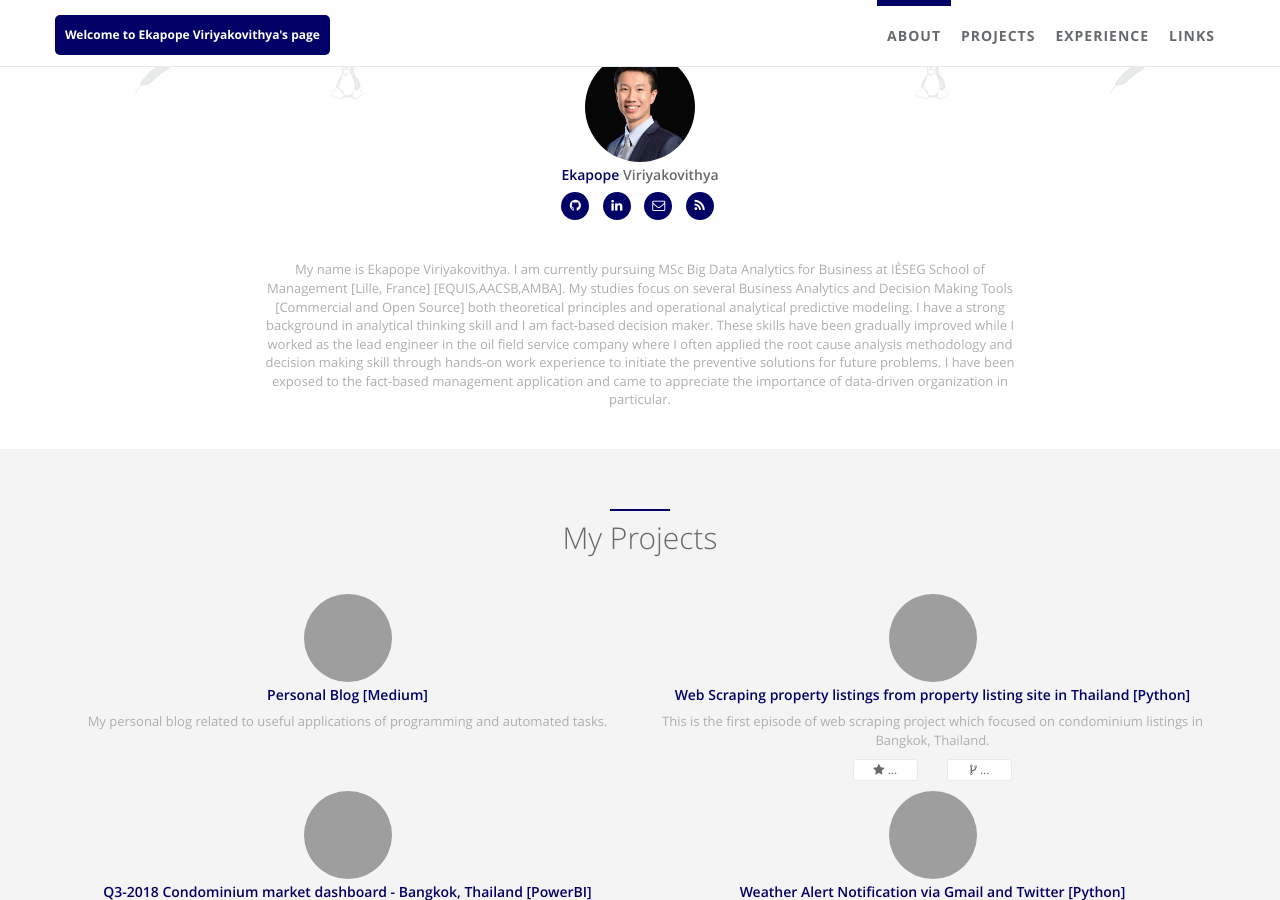
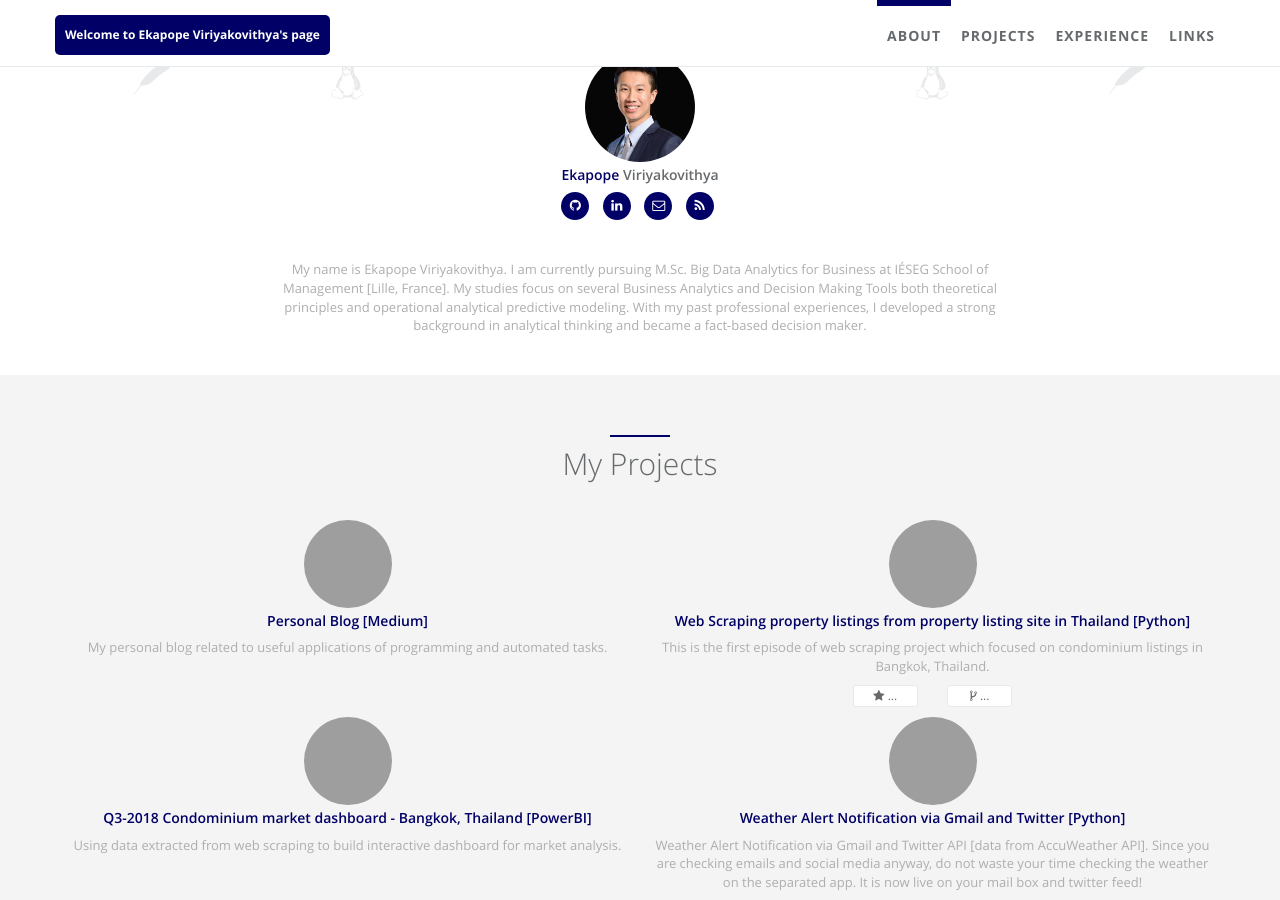
Before and after one commit to ekapope/ekapope.github.io, a Jekyll site: the page built from index.html, in a window 1280 px wide and 900 px high, scrolled down 563 px, cut to the strip 0-900 px from the top of the window. Built offline with Jekyll 4.4.1, drawn with Linux system fonts in a browser that asks for light colours; grey boxes are pictures that could not be loaded.

Commit message:
Update _config.yml

```diff
--- a/_config.yml
+++ b/_config.yml
@@ -28,7 +28,7 @@ author:  # change following line to your infomation.
   skill_icon2:
     - name: fa-linux
     - name: icon-apache
-  desc: My name is Ekapope Viriyakovithya. I am currently pursuing MSc Big Data Analytics for Business at IÉSEG School of Management [Lille, France] [EQUIS,AACSB,AMBA]. My studies focus on several Business Analytics and Decision Making Tools [Commercial and Open Source] both theoretical principles and operational analytical predictive modeling. I have a strong background in analytical thinking skill and I am fact-based decision maker. These skills have been gradually improved while I worked as the lead engineer in the oil field service company where I often applied the root cause analysis methodology and decision making skill through hands-on work experience to initiate the preventive solutions for future problems. I have been exposed to the fact-based management application and came to appreciate the importance of data-driven organization in particular.  # Describe yourself.
+  desc: My name is Ekapope Viriyakovithya. I am currently pursuing M.Sc. Big Data Analytics for Business at IÉSEG School of Management [Lille, France]. My studies focus on several Business Analytics and Decision Making Tools both theoretical principles and operational analytical predictive modeling. With my past professional experiences, I developed a strong background in analytical thinking  and became a fact-based decision maker. # Describe yourself.
 
 # comment
 #disqus:  # if you wanna comment feature, go to https://disqus.com/ to get your configuration; if not, comment following two lines.
```
